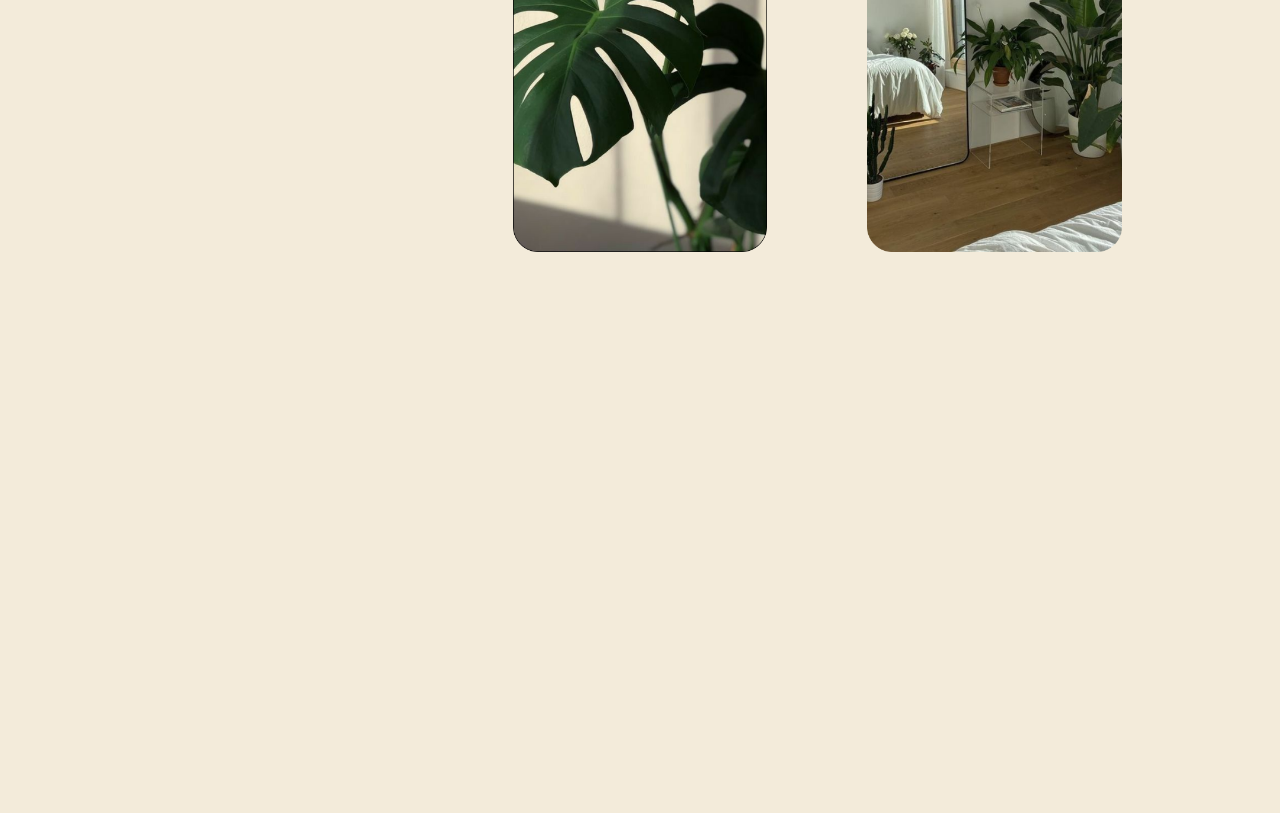
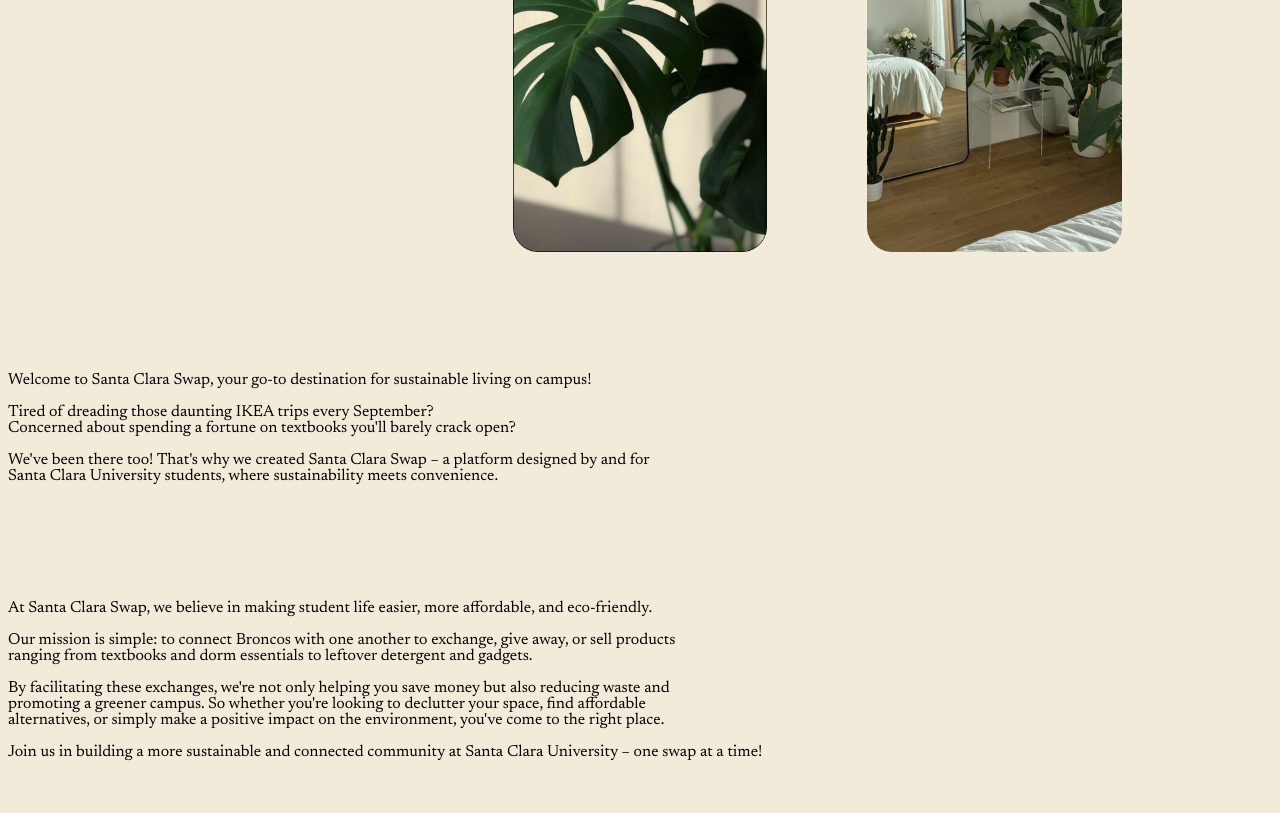
Before and after one commit to RosalieWessels/H4H2024, a plain HTML site: page index.html in a window 1280 px wide. Shown: the part 854-1667 px from the top of the page. Before the commit the page ends 1168 px from the top, so only its background shows below. Drawn offline with Linux system fonts and the light colour scheme; a web font is replaced by a local one.

Commit message:
about text index.html

```diff
--- a/index.html
+++ b/index.html
@@ -38,6 +38,32 @@
             </div>
         </div>
 
+        <center>
+            <p class="welcome-text newsreader-400" style="padding-top: 50px; padding-bottom: 50px; text-align: justify;">
+                Welcome to Santa Clara Swap, your go-to destination for sustainable living on campus!
+                <br><br>
+                Tired of dreading those daunting IKEA trips every September?
+                <br> Concerned about spending a fortune on textbooks you'll barely crack open?
+                <br><br>
+                We've been there too! That's why we created Santa Clara Swap  – a platform designed by and for
+                <br> Santa Clara University students, where sustainability meets convenience.
+            </p>
+        </center>
+
+        <center>
+            <p class="welcome-text newsreader-400" style="padding-top: 50px; padding-bottom: 50px; text-align: justify;">
+                At Santa Clara Swap, we believe in making student life easier, more affordable, and eco-friendly.
+                <br><br>
+                Our mission is simple: to connect Broncos with one another to exchange, give away, or sell products
+                <br> ranging from textbooks and dorm essentials to leftover detergent and gadgets.
+                <br><br>
+                By facilitating these exchanges, we're not only helping you save money but also reducing waste and
+                <br> promoting a greener campus. So whether you're looking to declutter your space, find affordable
+                <br> alternatives, or simply make a positive impact on the environment, you've come to the right place.
+                <br> <br>
+                Join us in building a more sustainable and connected community at Santa Clara University – one swap at a time!
+            </p>
+        </center>
 
     </center>
 </body>
```
